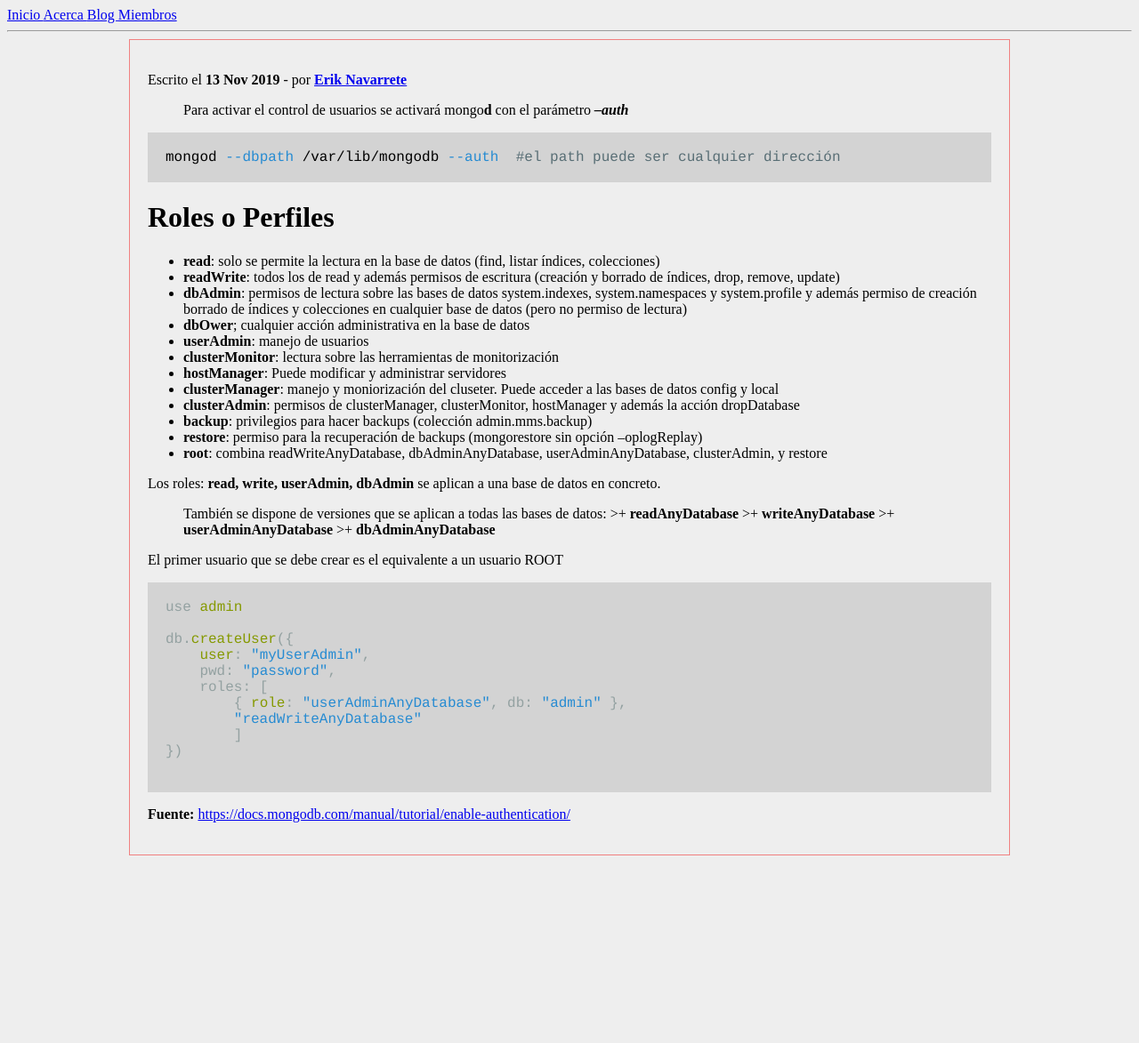
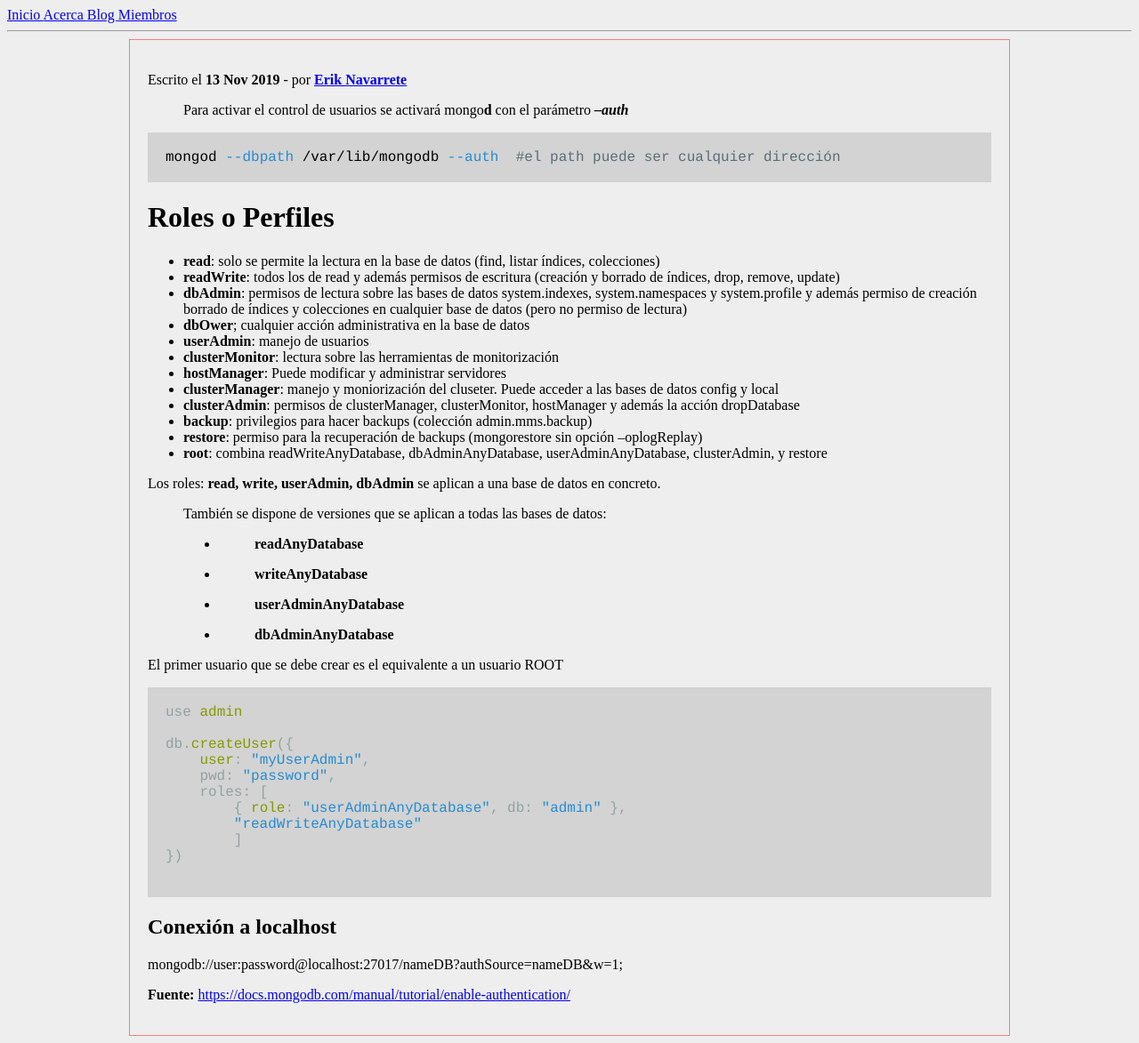
Before and after one commit to elnavarrete/docs, a Jekyll site: the page built from _posts/2019-11-13-mongodb.md, in a window 1280 px wide. Shown: the whole page at 89% size. Built offline with Jekyll 4.4.1, drawn with Linux system fonts in a browser that asks for light colours; before the commit the page ends 970 px from its top, so only the background shows below that.

````diff
--- a/_posts/2019-11-13-mongodb.md
+++ b/_posts/2019-11-13-mongodb.md
@@ -29,10 +29,10 @@ mongod --dbpath /var/lib/mongodb --auth  #el path puede ser cualquier dirección
 Los roles: **read, write, userAdmin, dbAdmin** se aplican a una base de datos en concreto.
 
 >También se dispone de versiones que se aplican a todas las bases de datos:
-    >+ **readAnyDatabase**
-    >+ **writeAnyDatabase**
-    >+ **userAdminAnyDatabase**
-    >+ **dbAdminAnyDatabase**
+   + >**readAnyDatabase**
+   + >**writeAnyDatabase**
+   + >**userAdminAnyDatabase**
+   + >**dbAdminAnyDatabase**
 
 El primer usuario que se debe crear es el equivalente a un usuario ROOT
 
@@ -50,4 +50,8 @@ db.createUser({
 
 ```
 
+## Conexión a localhost
+mongodb://user:password@localhost:27017/nameDB?authSource=nameDB&w=1;
+
+
 **Fuente:** <https://docs.mongodb.com/manual/tutorial/enable-authentication/>
````
Also changed, not shown: _posts/2019-11-14-disenio-web.md (added, +43 -0 lines), _posts/2020-01-30-extraer-texto.md (added, +21 -0 lines).
